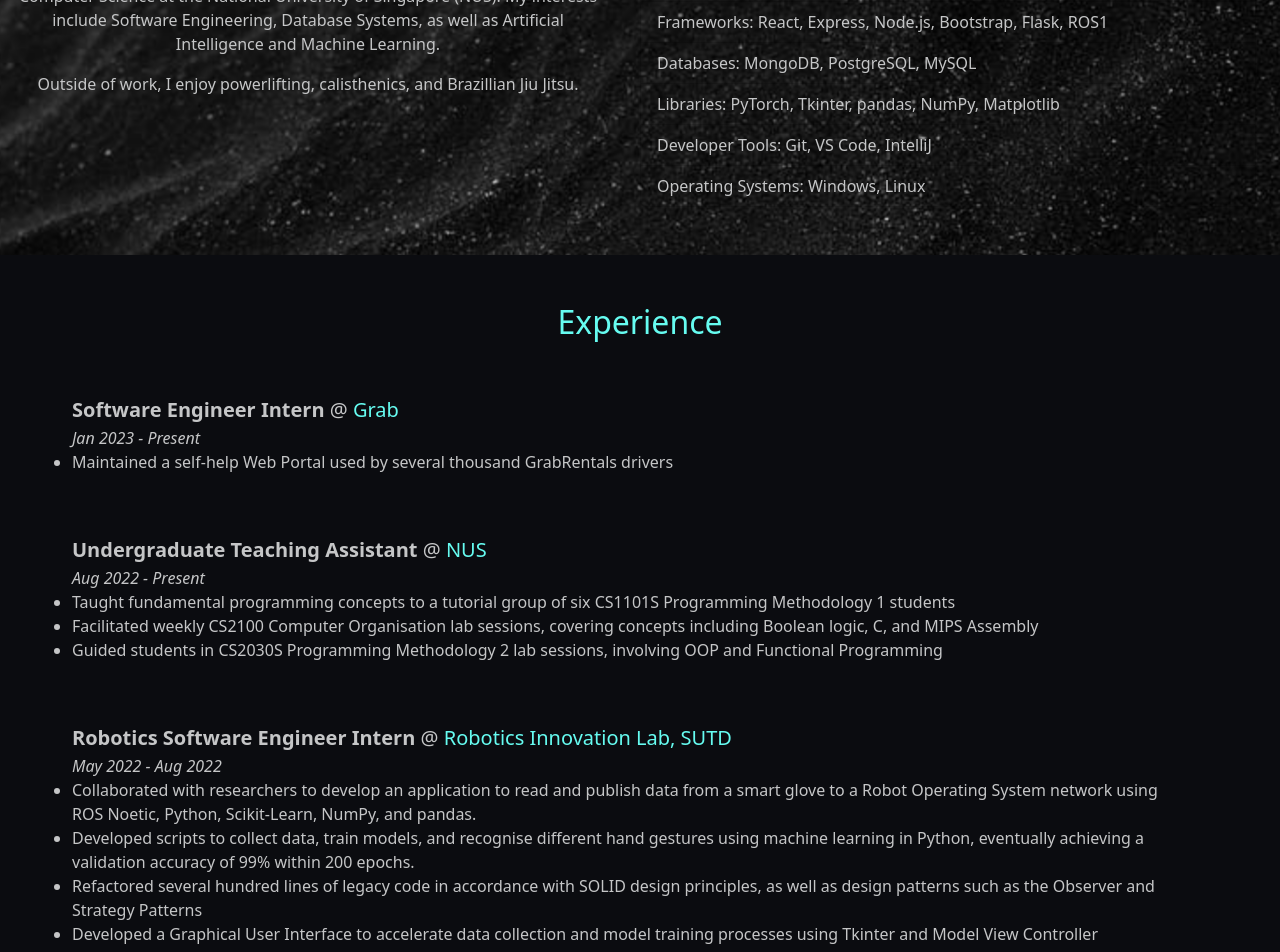
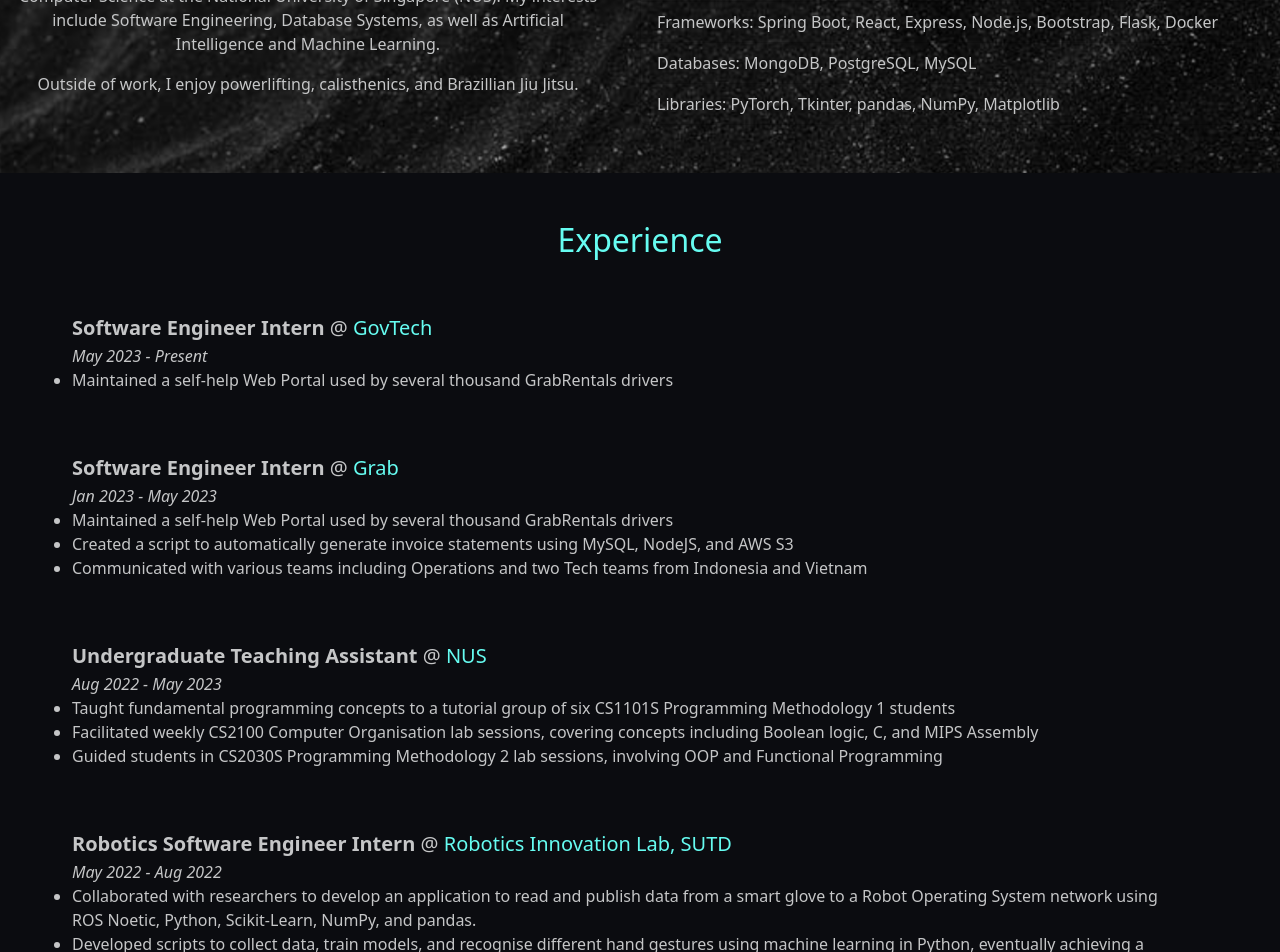
Before and after one commit to wrewsama/portfolio, a React (Create React App) app: page / in a window 1280 px wide. Shown: the part 420-1372 px from the top of the page. Built offline with nearby package versions, Linux system fonts and the light colour scheme.

Commit message:
update about and experience

```diff
--- a/src/components/about.js
+++ b/src/components/about.js
@@ -25,12 +25,10 @@
                     <h5>Skills: </h5>
 
                     <ul className="list-group text-start">
-                        <li className="list-group-item bg-transparent text-normal">Languages: Java, Python, C, JavaScript, TypeScript, HTML/CSS</li>
-                        <li className="list-group-item bg-transparent text-normal">Frameworks: React, Express, Node.js, Bootstrap, Flask, ROS1</li>
+                        <li className="list-group-item bg-transparent text-normal">Languages: Java, Python, C, JavaScript, TypeScript, Golang, HTML/CSS</li>
+                        <li className="list-group-item bg-transparent text-normal">Frameworks: Spring Boot, React, Express, Node.js, Bootstrap, Flask, Docker</li>
                         <li className="list-group-item bg-transparent text-normal">Databases: MongoDB, PostgreSQL, MySQL</li>
                         <li className="list-group-item bg-transparent text-normal">Libraries: PyTorch, Tkinter, pandas, NumPy, Matplotlib</li>
-                        <li className="list-group-item bg-transparent text-normal">Developer Tools: Git, VS Code, IntelliJ</li>
-                        <li className="list-group-item bg-transparent text-normal">Operating Systems: Windows, Linux</li>
                     </ul>
                 </div>
             </div>
--- a/src/components/experience.js
+++ b/src/components/experience.js
@@ -10,13 +10,20 @@
                 </div>
 
                 <ExperienceItem jobTitle="Software Engineer Intern"
+                                company="GovTech"
+                                date="May 2023 - Present"
+                                bulletPoints={["Maintained a self-help Web Portal used by several thousand GrabRentals drivers"]}/>
+
+                <ExperienceItem jobTitle="Software Engineer Intern"
                                 company="Grab"
-                                date="Jan 2023 - Present"
-                                bulletPoints={["Maintained a self-help Web Portal used by several thousand GrabRentals drivers"]}/>
+                                date="Jan 2023 - May 2023"
+                                bulletPoints={["Maintained a self-help Web Portal used by several thousand GrabRentals drivers",
+                                               "Created a script to automatically generate invoice statements using MySQL, NodeJS, and AWS S3",
+                                               "Communicated with various teams including Operations and two Tech teams from Indonesia and Vietnam"]}/>
 
                 <ExperienceItem jobTitle="Undergraduate Teaching Assistant"
                                 company="NUS"
-                                date="Aug 2022 - Present"
+                                date="Aug 2022 - May 2023"
                                 bulletPoints={["Taught fundamental programming concepts to a tutorial group of six CS1101S Programming Methodology 1 students",
                                                "Facilitated weekly CS2100 Computer Organisation lab sessions, covering concepts including Boolean logic, C, and MIPS Assembly",
                                                "Guided students in CS2030S Programming Methodology 2 lab sessions, involving OOP and Functional Programming"]}/>
@@ -25,12 +32,7 @@
                                 company="Robotics Innovation Lab, SUTD"
                                 date="May 2022 - Aug 2022"
                                 bulletPoints={["Collaborated with researchers to develop an application to read and publish data from a smart glove to a Robot Operating System network using ROS Noetic, Python, Scikit-Learn, NumPy, and pandas.",
-                                               "Developed scripts to collect data, train models, and recognise different hand gestures using machine learning in Python, eventually achieving a validation accuracy of 99% within 200 epochs.",
-                                               "Refactored several hundred lines of legacy code in accordance with SOLID design principles, as well as design patterns such as the Observer and Strategy Patterns",
-                                               "Developed a Graphical User Interface to accelerate data collection and model training processes using Tkinter and Model View Controller architecture in Python",
-                                               "Enhanced readability of codebase by adding hundreds of lines of documentation and comments, as well as by rewriting code in accordance with PEP 8"]}/>
-
-
+                                               "Developed scripts to collect data, train models, and recognise different hand gestures using machine learning in Python, eventually achieving a validation accuracy of 99% within 200 epochs."]}/>
             </div>
         </div>
     )
```
